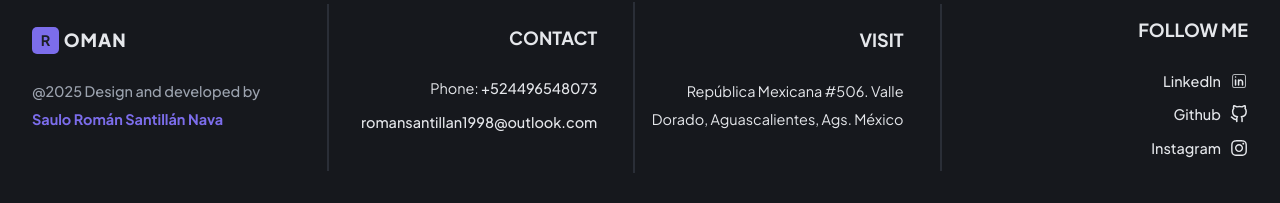
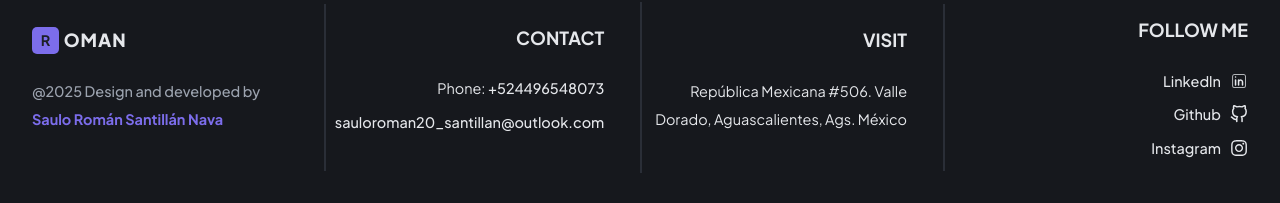
Before and after one commit to sauloroman/portfolio-projects, a React (Vite) app: page / in a window 1280 px wide. Shown: the part 5732-5935 px from the top of the page. Built offline with nearby package versions, Linux system fonts and the light colour scheme; no server answers; the database is empty; some icons are missing.

Commit message:
Footer email changed

```diff
--- a/src/shared/components/footer/Footer.tsx
+++ b/src/shared/components/footer/Footer.tsx
@@ -23,7 +23,7 @@ export const Footer: React.FC = () => {
           <h3 className='footer__item-title'>Contact</h3>
           <nav className='footer__nav'>
             <li className="footer__option">Phone: <span>+524496548073</span></li>
-            <li className='footer__option'><span>romansantillan1998@outlook.com</span></li>
+            <li className='footer__option'><span>sauloroman20_santillan@outlook.com</span></li>
           </nav>
         </div>
 
```
